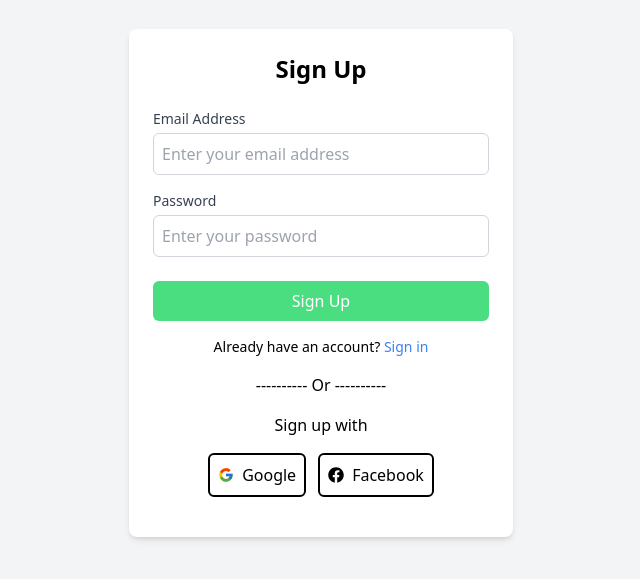
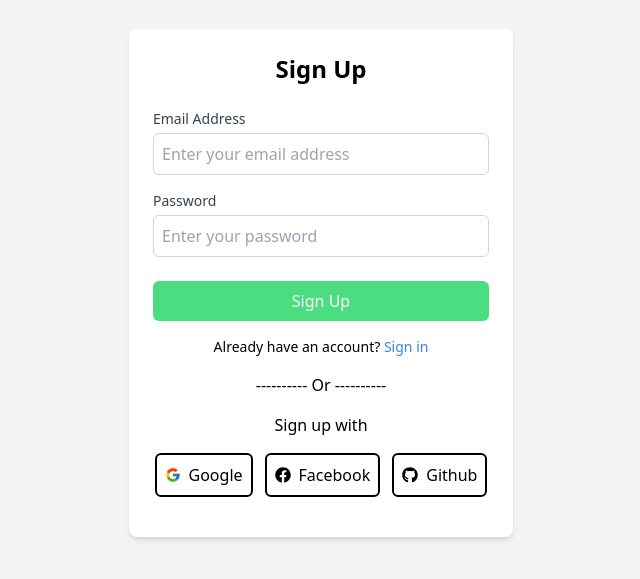
Before and after one commit to anksthakur/firebaseReact, a React (Create React App) app: page /signup in a window 1280 px wide. Shown: the part 117-696 px from the top of the page, without its empty margins (319-959 px from the left). Built offline with nearby package versions, Linux system fonts and the light colour scheme.

Commit message:
github login

```diff
--- /dev/null
+++ b/src/components/GithubButton.tsx
@@ -0,0 +1,27 @@
+import { GithubAuthProvider, signInWithPopup } from "firebase/auth";
+import { FaGithub } from "react-icons/fa";
+import { useNavigate } from "react-router-dom";
+import { auth } from "../lib/firebase";
+
+export default function GithubButton(){
+
+    const githubProvider = new GithubAuthProvider();
+    const navigate = useNavigate();
+    const handleGithubLogin = async()=>{
+        try {
+            const res = await signInWithPopup(auth,githubProvider);
+            const user = res.user;
+            console.log(user);
+            const token = await user.getIdToken()
+            console.log("git token :",token)
+            localStorage.setItem("githubToken",token)
+            navigate('/')
+        } catch (error) {
+            console.log(error)
+        }
+    }
+
+    return<div>
+        <button onClick={handleGithubLogin} className="w-full rounded-md py-2 px-2 hover:bg-blue-500 flex border-2 border-black items-center gap-2"><span><FaGithub /></span>Github</button>
+        </div>
+}
--- a/src/components/GoogleButton.tsx
+++ b/src/components/GoogleButton.tsx
@@ -5,15 +5,13 @@ import { useNavigate } from "react-router-dom";
 
 
 export default function GoogleButton() {
-    const provider = new GoogleAuthProvider();
+    const googleProvider = new GoogleAuthProvider();
     const navigate = useNavigate();
     const handleGoogleSignup = async () => {
         try {
-            const res = await signInWithPopup(auth, provider);
+            const res = await signInWithPopup(auth, googleProvider);
             const user = res.user;
-            console.log("user Info :", user);
             const userToken = await user.getIdToken();
-           console.log(userToken, ": user token");
             localStorage.setItem("firebaseToken", userToken);
             navigate('/');
         } catch (error) {
--- a/src/components/Logout.tsx
+++ b/src/components/Logout.tsx
@@ -4,12 +4,12 @@ import { useNavigate } from "react-router-dom"
 
 export default function Logout(){
     const router = useNavigate();
-    function googleLogout (){
+    function logOut (){
         signOut(auth);
-        localStorage.removeItem('firebaseToken');
+        localStorage.clear();
         router('/signup');
     }
     return <div>
-        <button className="border-2 border-black  bg-red-300 hover:bg-green-400 rounded-md px-2 py-2" onClick={googleLogout}>Logout</button>
+        <button className="border-2 border-black  bg-red-300 hover:bg-green-400 rounded-md px-2 py-2" onClick={logOut}>Logout</button>
         </div>
 }
--- a/src/components/Signup.tsx
+++ b/src/components/Signup.tsx
@@ -2,6 +2,7 @@ import { NavLink, useNavigate } from "react-router-dom";
 import GoogleButton from "./GoogleButton";
 import FacebookButton from "./FacebookButton";
 import { useState } from "react";
+import GithubButton from "./GithubButton";
 
 export default function Signup() {
     const [email, setEmail] = useState<any>('');
@@ -65,6 +66,7 @@ export default function Signup() {
                     <div className="flex justify-center gap-3 mb-4">
                         <GoogleButton />
                         <FacebookButton />
+                        <GithubButton/>
                     </div>
                 </form>
             </div>
```
